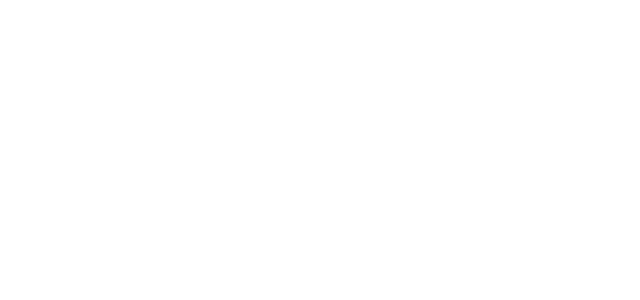
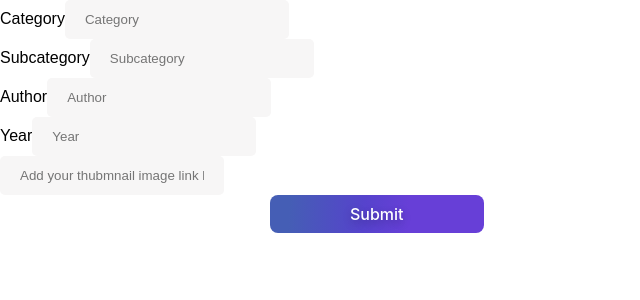
Before and after one commit to shashank-mishra14/TheVCProj, a React (Create React App) app: page /addreports in a window 1280 px wide. Before the commit this address had no page. Shown: the top 300 px of the page, without its empty margins (0-640 px from the left). Built offline with nearby package versions, Linux system fonts and the light colour scheme; the HTML template or start-up script is replaced by a standard one.

Commit message:
added reports page to the routes

```diff
--- a/src/App.js
+++ b/src/App.js
@@ -1,11 +1,12 @@
 import { useState } from "react";
+import { BrowserRouter as Router, Route,Routes } from 'react-router-dom';
 import Contact from "./components/contactpage/Contact";
 import Navigation from "./Navigation/Nav";
 import Products from "./Products/Products";
+import UseAddReports from "./components/addReports/addReports";
 import {data} from "./db/data";
 // import Recommended from "./Recommended/Recommended";
 import subCategory from "./Sidebar/Category/subcategory";
-import { BrowserRouter as Router, Route,Routes } from 'react-router-dom';
 import Sidebar from "./Sidebar/Sidebar";
 import Card from "./components/Card";
 import "./index.css";
@@ -87,6 +88,7 @@ function App() {
         </>
       } />
       <Route exact path="/contact" element={<Contact />} />
+      <Route exact path="/addreports" element={<UseAddReports />} />
     </Routes>
   </Router>
   );
--- a/src/components/addReports/addReports.jsx
+++ b/src/components/addReports/addReports.jsx
@@ -1,6 +1,6 @@
 import React, { useState } from "react";
 
-const useAddReports = () => {
+const UseAddReports = () => {
   const [reportData, setreportData] = useState({
     category: "",
     subcategory: "",
@@ -119,4 +119,4 @@ const useAddReports = () => {
   );
 };
 
-export default useAddReports;
+export default UseAddReports;
```
